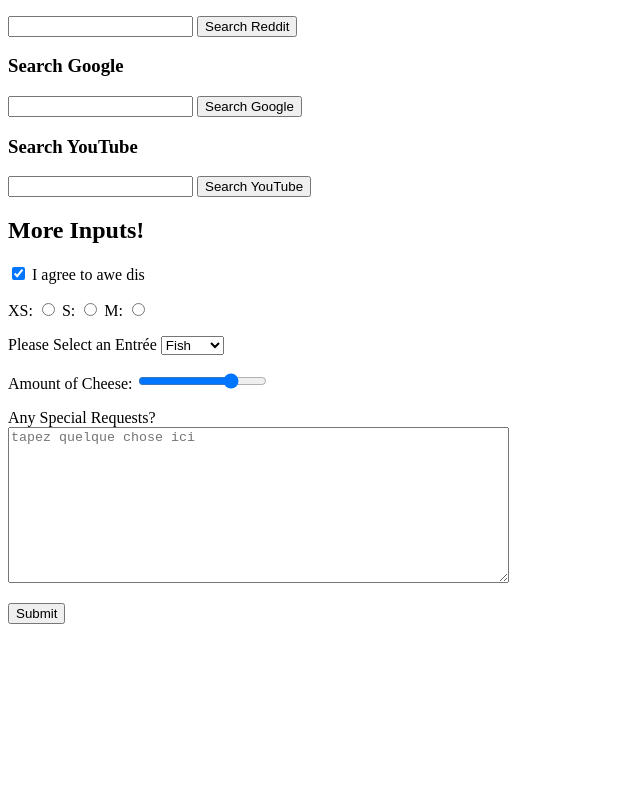
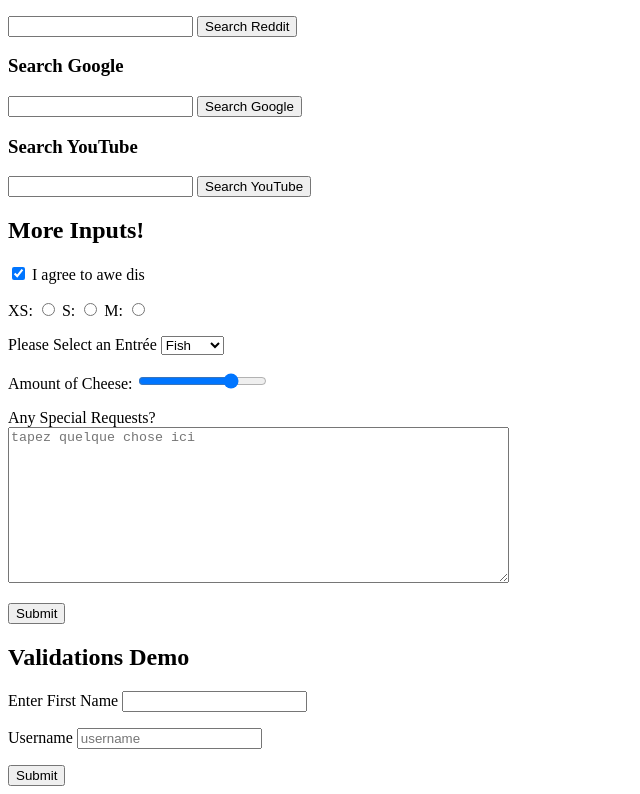
Before and after one commit to craighawki/webdev_bootcamp, a plain HTML site: page forms.html in a window 1280 px wide. Shown: the part 406-1200 px from the top of the page, without its empty margins (0-640 px from the left). Before the commit the page ends 1038 px from the top, so only its background shows below. Drawn offline with Linux system fonts and the light colour scheme.

Commit message:
added to form

```diff
--- a/forms.html
+++ b/forms.html
@@ -92,6 +92,16 @@
         <button>Submit</button>
     </form>
 
+    <h2>Validations Demo</h2>
+    <form action="/dummy">
+        <label for="first">Enter First Name</label>
+        <input type="text" name="first" id="first" required>
+        <p>
+            <label for="username">Username</label>
+            <input type="text" id="username" placeholder="username" name="username" minlength="5" maxlength="20">
+        </p>
+        <button>Submit</button>
+    </form>
 
 
 </body>
```
